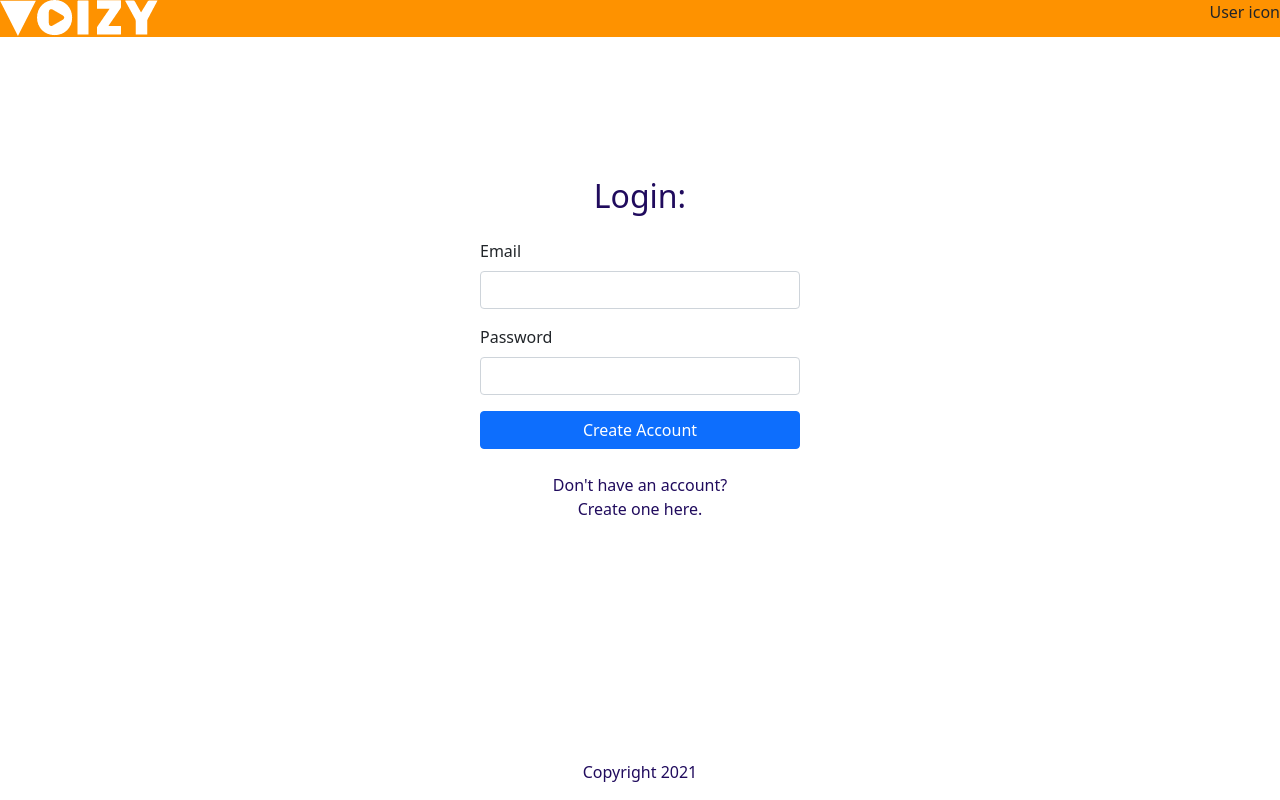
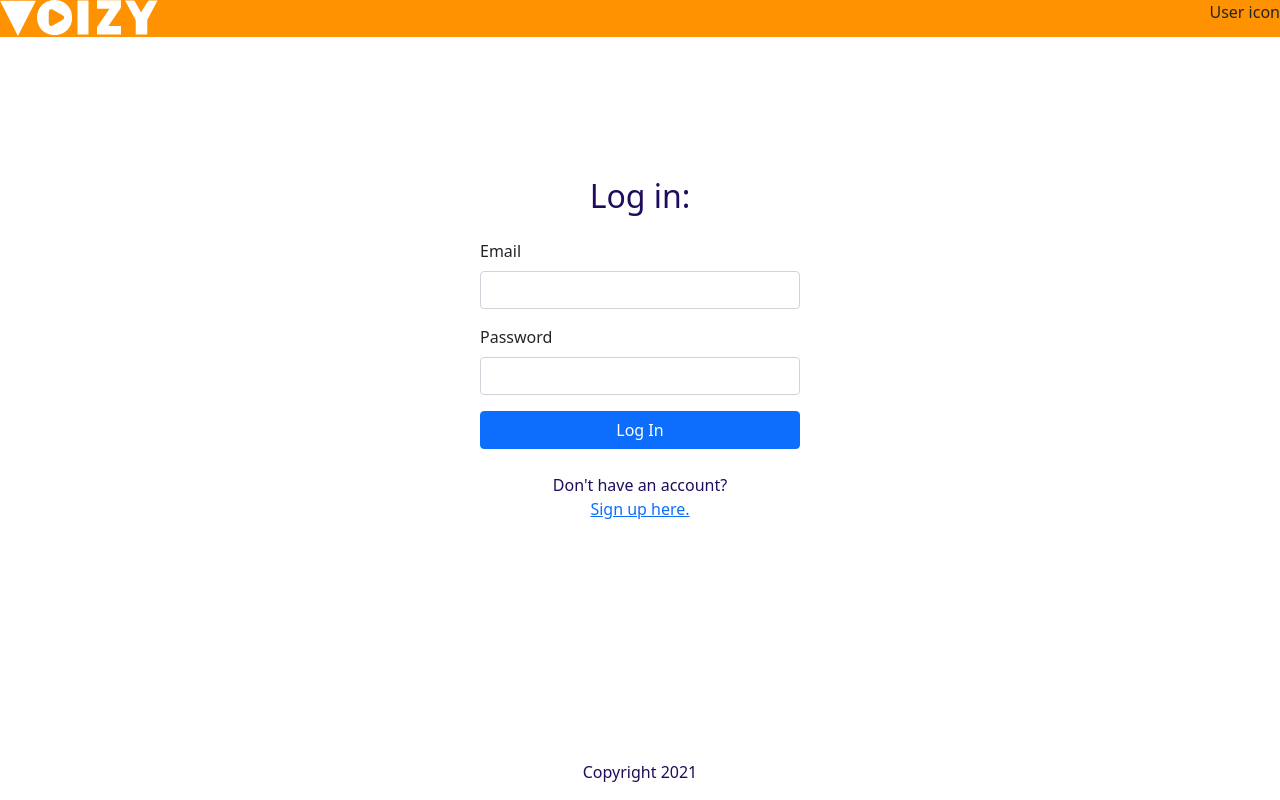
Before and after one commit to bch-voizy-chat/voizy-chat-client-side, a React (Create React App) app: page /login in a window 1280 px wide. Built offline with nearby package versions, Linux system fonts and the light colour scheme.

Commit message:
add new package to manager user session

```diff
--- a/package.json
+++ b/package.json
@@ -8,6 +8,7 @@
     "@testing-library/user-event": "^12.8.3",
     "axios": "^0.21.1",
     "bootstrap": "^5.0.1",
+    "js-cookie": "^2.2.1",
     "react": "^17.0.2",
     "react-bootstrap": "^1.6.0",
     "react-dom": "^17.0.2",
--- a/src/pages/Login.js
+++ b/src/pages/Login.js
@@ -1,4 +1,5 @@
 import React, { useRef } from "react";
+import { Link } from "react-router-dom";
 import { Form, Button } from "react-bootstrap";
 
 const Login = () => {
@@ -9,7 +10,7 @@ const Login = () => {
 			className='flow d-flex flex-column justify-content-center mx-auto'
 			style={{ minHeight: "80vh", maxWidth: "320px" }}
 		>
-			<h2 className='text-center'>Login:</h2>
+			<h2 className='text-center'>Log in:</h2>
 			<Form className='flow form-flow'>
 				<Form.Group id='email'>
 					<Form.Label>Email</Form.Label>
@@ -21,13 +22,13 @@ const Login = () => {
 				</Form.Group>
 
 				<Button type='submit' className='w-100 mt-3'>
-					Create Account
+					Log In
 				</Button>
 			</Form>
 			<p className='w-100 text-center'>
 				Don't have an account?
 				<br />
-				Create one here.
+				<Link to='/signup'>Sign up here.</Link>
 			</p>
 		</div>
 	);
--- a/src/pages/Signup.js
+++ b/src/pages/Signup.js
@@ -1,4 +1,5 @@
 import React, { useRef } from "react";
+import { Link } from "react-router-dom";
 import { Form, Button } from "react-bootstrap";
 
 const Signup = () => {
@@ -32,7 +33,7 @@ const Signup = () => {
 			<p className='w-100 text-center'>
 				Already have an account?
 				<br />
-				Log in here.
+				<Link to='/login'>Log in here.</Link>
 			</p>
 		</div>
 	);
```
Also changed, not shown: 1 other file (tests, documents, lock files or other folders).
